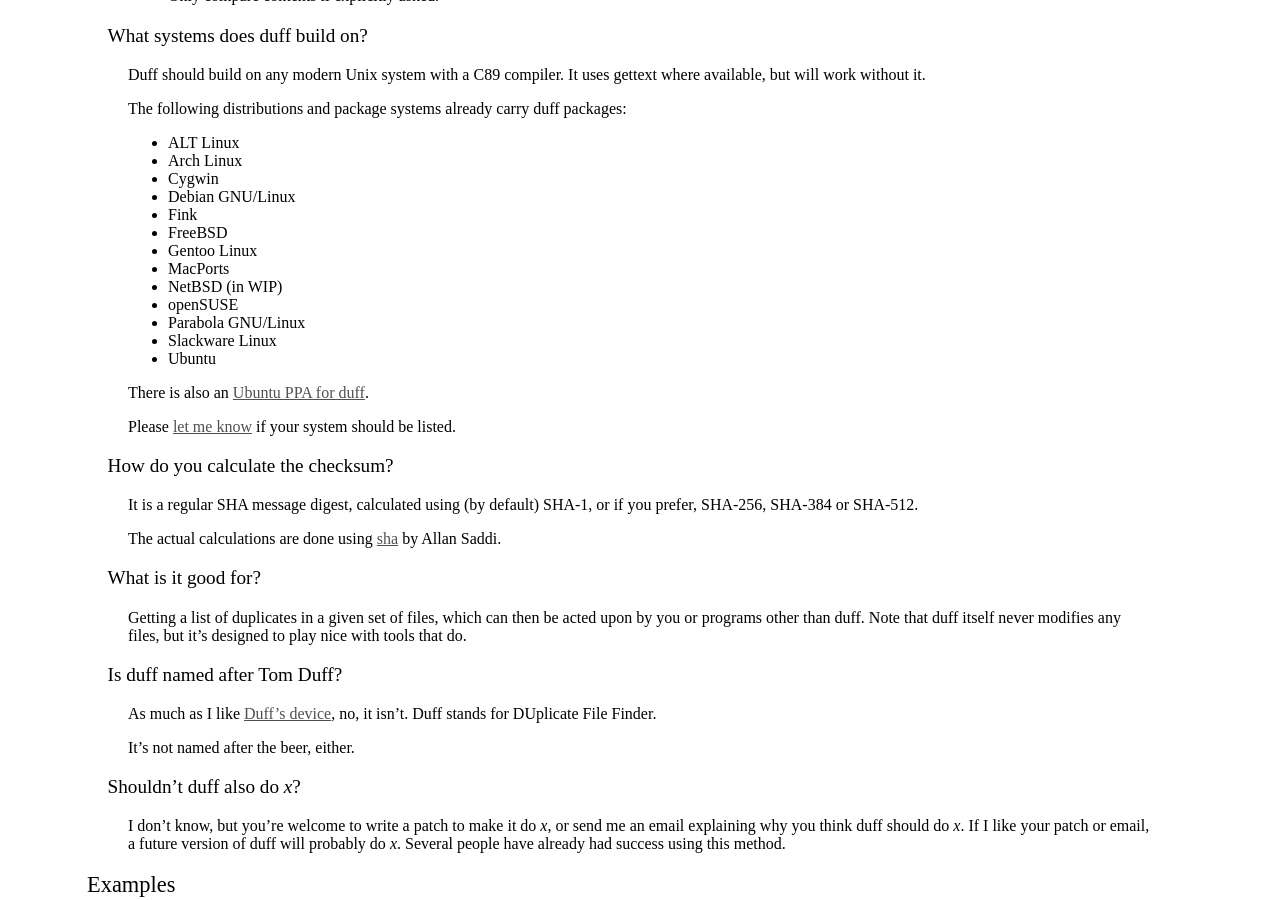
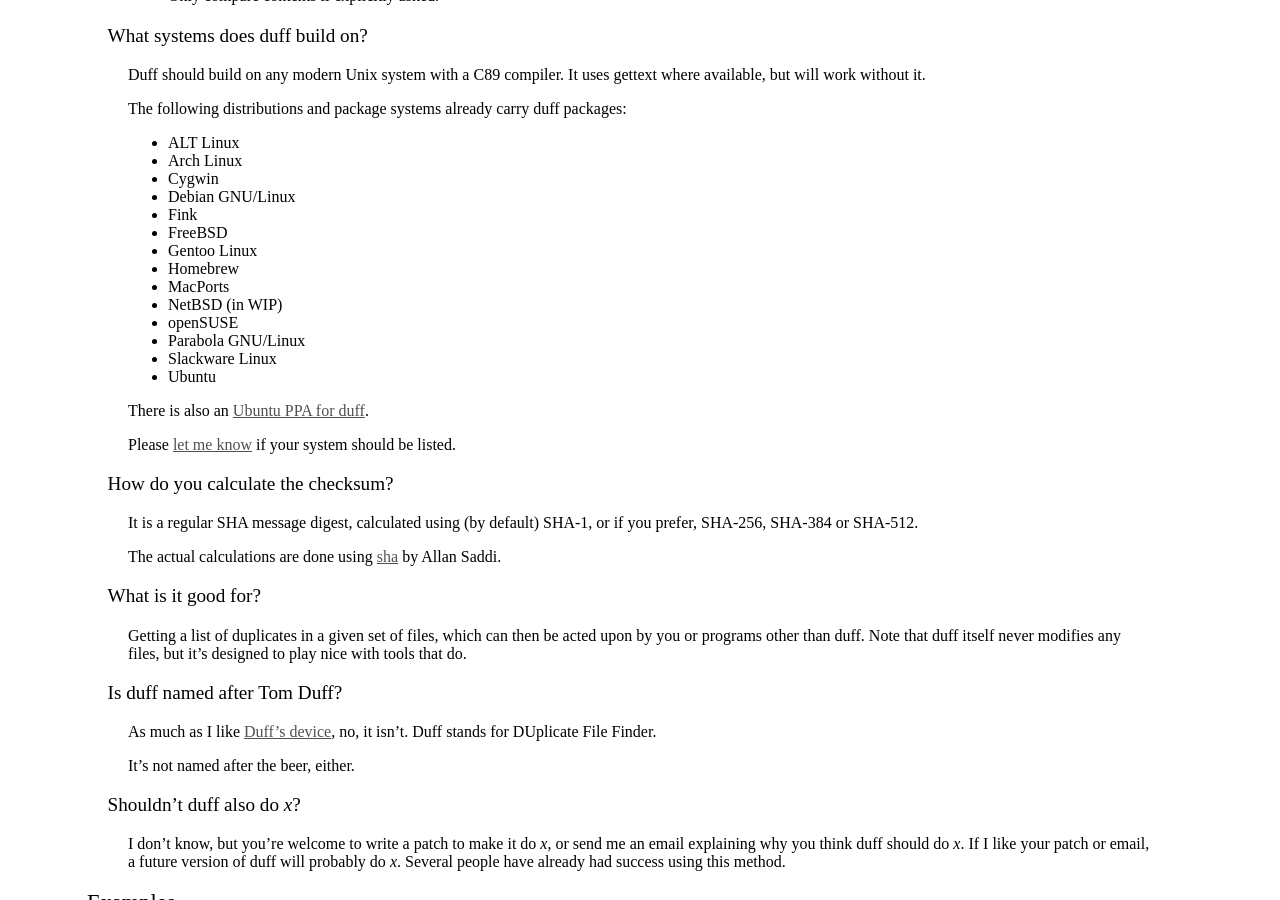
Before and after one commit to elmindreda/duff.dreda.org, a Jekyll site: the page built from index.md, in a window 1280 px wide and 900 px high, scrolled down 848 px. Built offline with Jekyll 4.4.1, drawn with Linux system fonts in a browser that asks for light colours.

Commit message:
Add Homebrew to list of distributions

```diff
--- a/index.md
+++ b/index.md
@@ -74,6 +74,7 @@ The following distributions and package systems already carry duff packages:
  - Fink
  - FreeBSD
  - Gentoo Linux
+ - Homebrew
  - MacPorts
  - NetBSD (in WIP)
  - openSUSE
```
